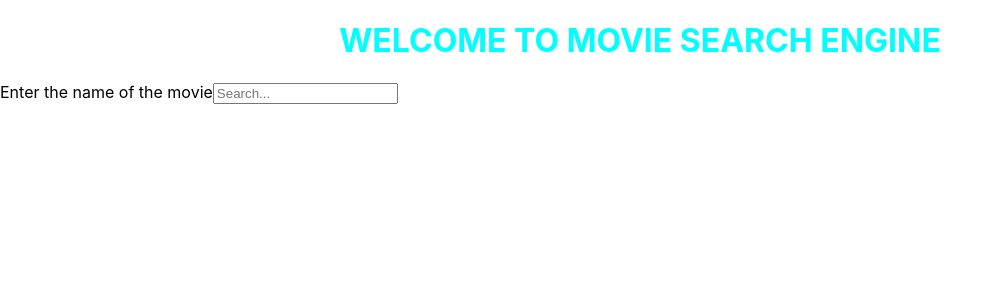
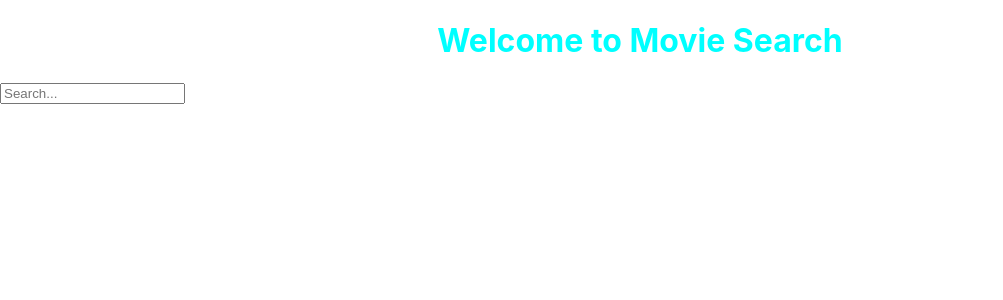
Before and after one commit to rohitreddy12/movie_search, a React (Create React App) app: page / in a window 1280 px wide. Shown: the top 300 px of the page, without its empty margins (0-1003 px from the left). Built offline with nearby package versions, Linux system fonts and the light colour scheme; no server answers.

Commit message:
Implemented a search bar

```diff
--- a/src/App.js
+++ b/src/App.js
@@ -1,35 +1,39 @@
+import { useEffect, useState } from "react";
 
-import { useEffect,useState} from "react";
+function App(){
+
+  const [search,setSearch]=useState("")
 
 
-function App() {
+  // useEffect(() => {() => {}},[search])
 
-  const movie_details= (xy) =>{
-    fetch("https://api.themoviedb.org/3/search/movie?query=${xy}&api_key=9e03485c60de4a3d6d15eace88f6e026")
-    .then(Response => Response.json())
-    .then(json => console.log(json))
+  useEffect(() => {
+    if(search.length>=3){
+      fetch(``)
+      .then(response => response.json())
+      .then(data => console.log(data))
+    }
+  },[])
 
-  }
 
-  const [inputText,setInputText]=useState("")
 
-  useEffect( ()=>{
-    movie_details(setInputText)
-  },[]
- )
 
-  return (
-    <div className="App">
-      <h1>WELCOME TO MOVIE SEARCH ENGINE</h1>
-      <form>
-        <label for="search">Enter the name of the movie</label>
-        <input type="text" id="search" onChange={e => setInputText(e.target.value)} value={inputText} placeholder="Search..."></input>
-      </form>
+  return(
+    <div>
+      <h1>Welcome to Movie Search</h1>
+      <input type="text" placeholder="Search..." onChange={e=>{setSearch(e.target.value)}} value={search}></input>
     </div>
 
-
-  );
+  )
 
 }
 
+
 export default App;
+
+
+/*onChange is an event that is used to recognise and identify the change.when used in inout it identifies
+whenever a user enters a char*/
+// .target is used to identify the change and .value is used to get the changed value
+
+// useState and useEffect are ReactHooks
--- a/src/index.js
+++ b/src/index.js
@@ -8,12 +8,8 @@ import './App.css';
 
 const root = ReactDOM.createRoot(document.getElementById('root'));
 root.render(
-  <React.StrictMode>
     <App />
-  </React.StrictMode>
 );
 
-// If you want to start measuring performance in your app, pass a function
-// to log results (for example: reportWebVitals(console.log))
-// or send to an analytics endpoint. Learn more: https://bit.ly/CRA-vitals
+
 reportWebVitals();
```
Also changed, not shown: 1 other file (tests, documents, lock files or other folders).
